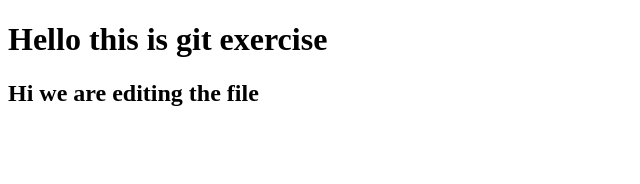
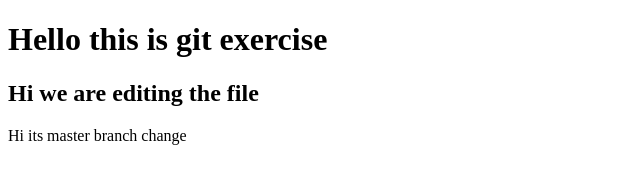
Before and after one commit to sahal7474/Git-exercise, a plain HTML site: page index.html in a window 1280 px wide. Shown: the whole page, without its empty margins (0-640 px from the left). Drawn offline with Linux system fonts and the light colour scheme.

Commit message:
2nd Change index file

```diff
--- a/index.html
+++ b/index.html
@@ -8,5 +8,6 @@
 <body>
     <h1>Hello this is git exercise</h1>
     <h2>Hi we are editing the file</h2>
+    <p>Hi its master branch change</p>
 </body>
 </html>
```
